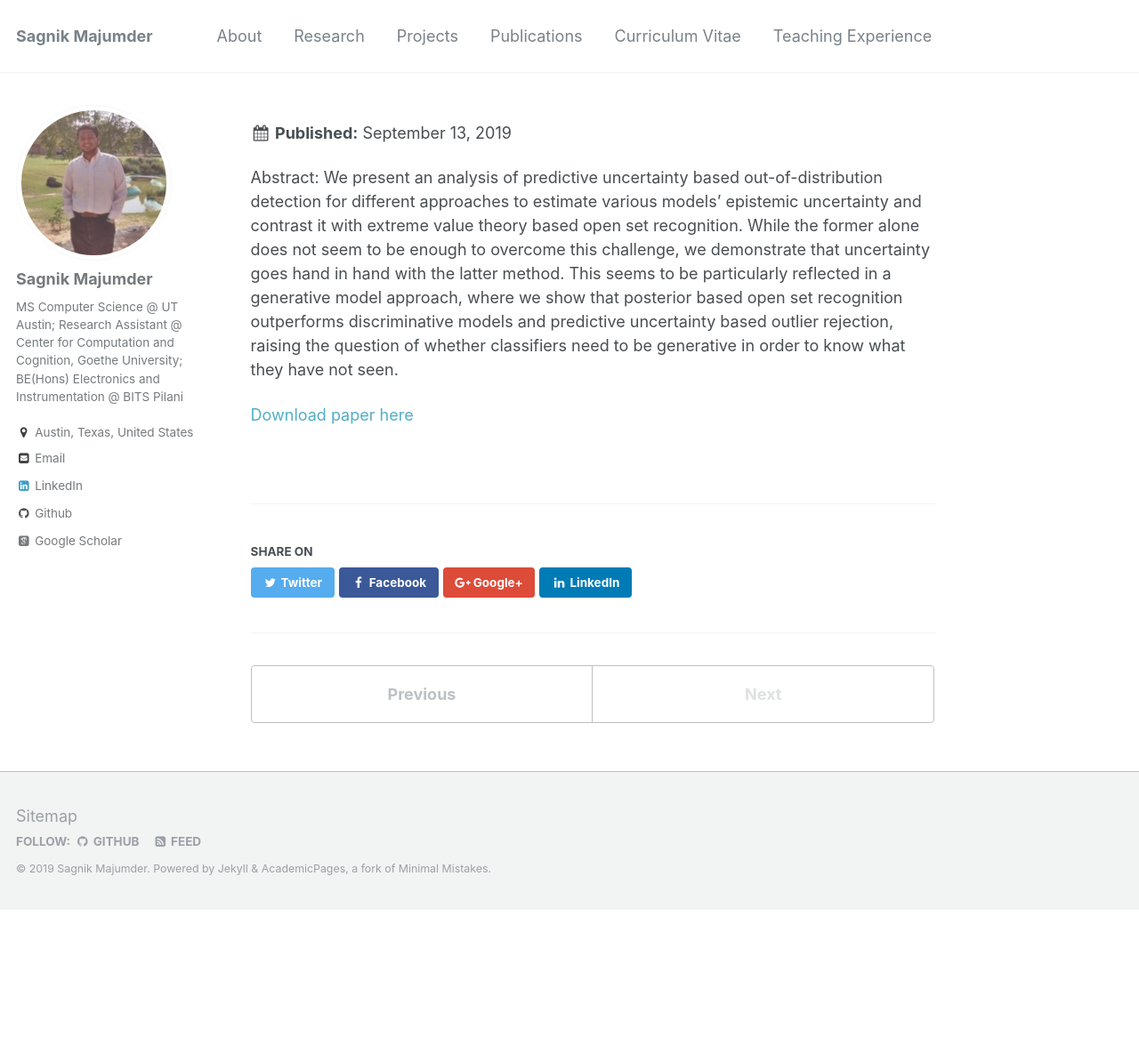
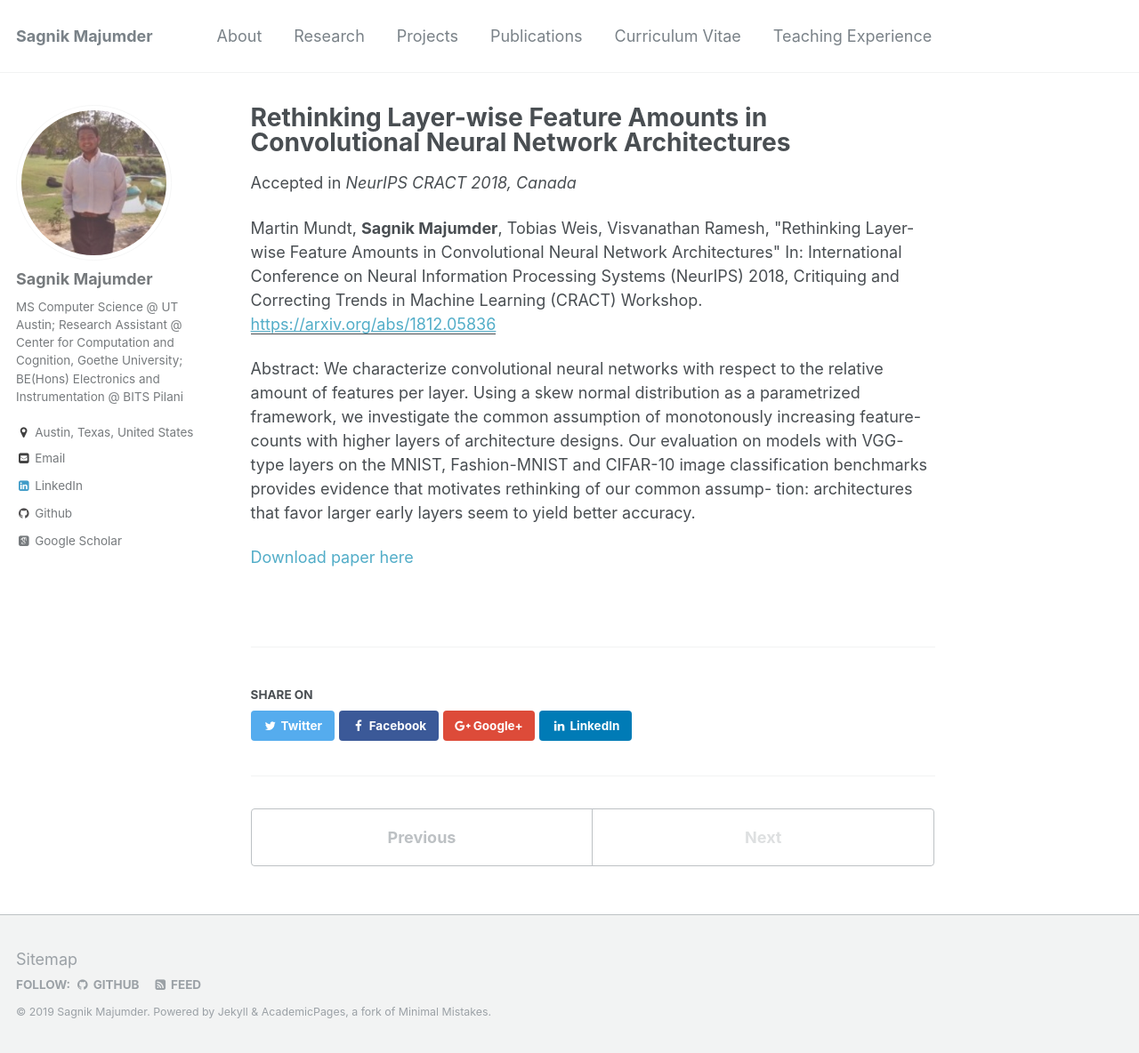
Before and after one commit to SAGNIKMJR/sagnikmjr.github.io, a Jekyll site: the page built from _publications/Publication5_ICCV2019.md, in a window 1280 px wide and 1184 px high. Shown: the whole window at 89% size. Built offline with Jekyll 4.4.1, drawn with Linux system fonts in a browser that asks for light colours; some web fonts are replaced.

Commit message:
publications debug updates 3

```diff
--- a/_publications/Publication5_ICCV2019.md
+++ b/_publications/Publication5_ICCV2019.md
@@ -1,4 +1,29 @@
 ---
+title: "Rethinking Layer-wise Feature Amounts in Convolutional Neural Network Architectures"
+collection: publications
+permalink: /publication/5/
+excerpt: 'We characterize convolutional neural networks with respect to the relative amount of features per layer. Using a skew normal distribution as a parametrized framework, we investigate the common assumption of monotonously increasing feature-counts with higher layers of architecture designs. Our evaluation on models with VGG-type layers on the MNIST, Fashion-MNIST and CIFAR-10 image classification benchmarks provides evidence that motivates rethinking of our common assumption: architectures that favor larger early layers seem to yield better accuracy.'
+date: 2018-12-07
+venue: 'NeurIPS CRACT 2018, Canada'
+paperurl: 'https://arxiv.org/abs/1812.05836'
+
+citation: 'Martin Mundt, <b>Sagnik Majumder</b>, Tobias Weis, Visvanathan Ramesh, &quot;Rethinking Layer-wise Feature Amounts in Convolutional Neural Network Architectures&quot; In: International Conference on Neural Information Processing Systems (NeurIPS) 2018, Critiquing and Correcting Trends in Machine Learning (CRACT) Workshop.
+'
+
+#  <i>Published in NeurIPS CRACT 2018, Montreal, Canada</i>.
+---
+Abstract: We characterize convolutional neural networks with respect to the relative amount
+of features per layer. Using a skew normal distribution as a parametrized framework,
+we investigate the common assumption of monotonously increasing feature-counts
+with higher layers of architecture designs. Our evaluation on models with VGG-
+type layers on the MNIST, Fashion-MNIST and CIFAR-10 image classification
+benchmarks provides evidence that motivates rethinking of our common assump-
+tion: architectures that favor larger early layers seem to yield better accuracy.
+
+[Download paper here](https://arxiv.org/pdf/1812.05836.pdf)
+
+
+<!-- ---
 title: "Open Set Recognition Through Deep Neural Network Uncertainty: Does Out-of-Distribution Detection Require Generative Classifiers?"
 collection: publications
 permalink: /publication/5/
@@ -13,4 +38,4 @@ citation: 'Martin Mundt, Iuliia Pliushch, <b>Sagnik Majumder</b>, Visvanathan Ra
 ---
 Abstract: We present an analysis of predictive uncertainty based out-of-distribution detection for different approaches to estimate various models' epistemic uncertainty and contrast it with extreme value theory based open set recognition. While the former alone does not seem to be enough to overcome this challenge, we demonstrate that uncertainty goes hand in hand with the latter method. This seems to be particularly reflected in a generative model approach, where we show that posterior based open set recognition outperforms discriminative models and predictive uncertainty based outlier rejection, raising the question of whether classifiers need to be generative in order to know what they have not seen.
 
-[Download paper here](https://arxiv.org/pdf/1908.09625.pdf)
+[Download paper here](https://arxiv.org/pdf/1908.09625.pdf) -->
```
